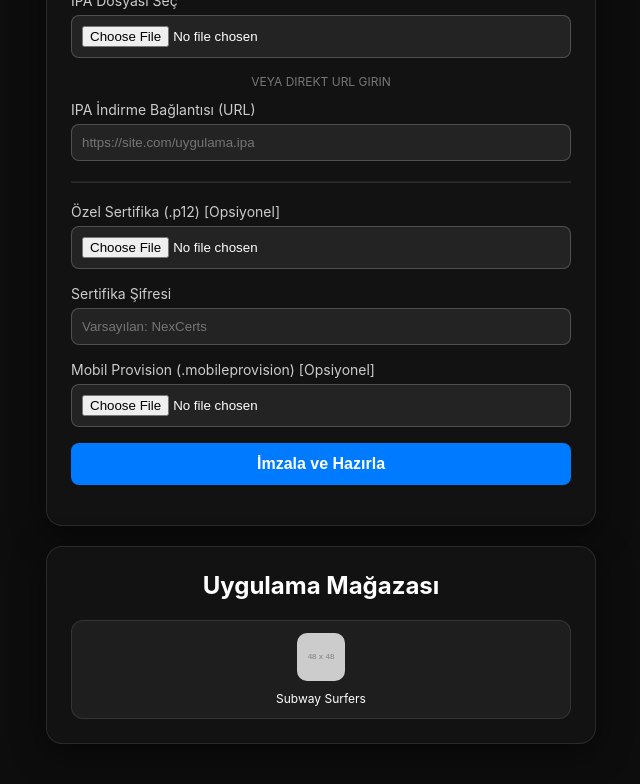
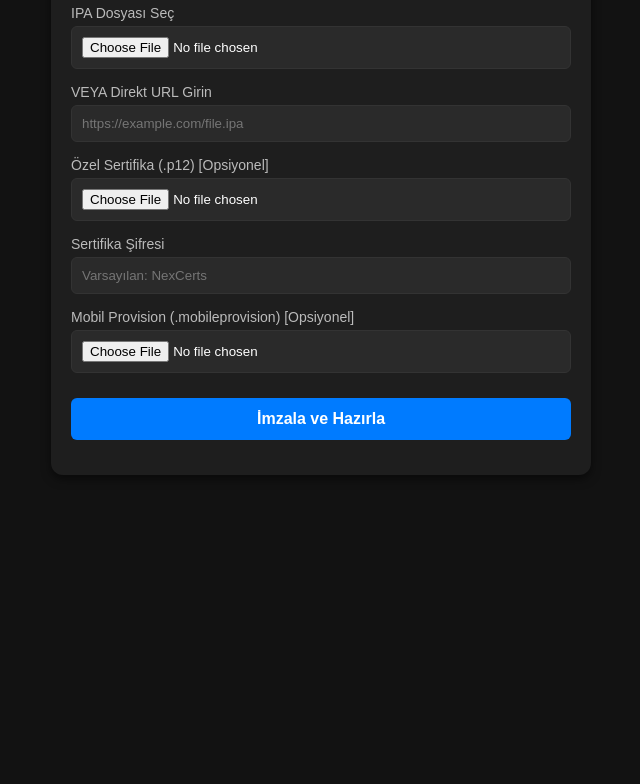
Before and after one commit to HereHacksYT/OsSigner, a website: page public/index.html in a window 1280 px wide. Shown: the part 113-897 px from the top of the page, without its empty margins (319-959 px from the left). After the commit the page ends 800 px from the top, so only its background shows below. Drawn offline with Linux system fonts and the light colour scheme; placeholder pictures from the web are drawn by us.

Commit message:
Refactor index.html for OsSigner application

```diff
--- a/public/index.html
+++ b/public/index.html
@@ -3,158 +3,46 @@
 <head>
     <meta charset="UTF-8">
     <meta name="viewport" content="width=device-width, initial-scale=1.0">
-  <title>IPA Sideload & Sign</title>
+    <title>OsSigner - IPA İmzalayıcı</title>
     <style>
-    body {
-      background: #0d0d0d url('background.jpg') no-repeat center center fixed;
-      background-size: cover;
-      color: #fff;
-      font-family: -apple-system, BlinkMacSystemFont, "Segoe UI", Roboto, Helvetica, Arial, sans-serif;
-      margin: 0;
-      padding: 20px;
-      display: flex;
-      flex-direction: column;
-      align-items: center;
-      min-height: 100vh;
-    }
-
-    .container {
-      width: 100%;
-      max-width: 500px;
-      background: rgba(20, 20, 20, 0.85);
-      backdrop-filter: blur(10px);
-      border-radius: 16px;
-      padding: 24px;
-      box-shadow: 0 8px 32px rgba(0, 0, 0, 0.5);
-      border: 1px solid rgba(255, 255, 255, 0.1);
-      margin-bottom: 20px;
-    }
-
-    h1, h2 {
-      text-align: center;
-      margin-top: 0;
-    }
-
-    .form-group {
-      margin-bottom: 16px;
-    }
-
-    label {
-      display: block;
-      margin-bottom: 6px;
-      font-size: 14px;
-      color: #ccc;
-    }
-
-    input[type="file"],
-    input[type="text"],
-    input[type="password"],
-    input[type="url"] {
-      width: 100%;
-      padding: 10px;
-      background: rgba(40, 40, 40, 0.8);
-      border: 1px solid rgba(255, 255, 255, 0.2);
-      border-radius: 8px;
-      color: #fff;
-      box-sizing: border-box;
-    }
-
-    button {
-      width: 100%;
-      padding: 12px;
-      background: #007aff;
-      border: none;
-      border-radius: 8px;
-      color: #fff;
-      font-weight: bold;
-      font-size: 16px;
-      cursor: pointer;
-      transition: background 0.2s;
-    }
-
-    button:hover {
-      background: #0056b3;
-    }
-
-    .divider {
-      text-align: center;
-      margin: 12px 0;
-      color: #777;
-      font-size: 12px;
-    }
-
-    .app-grid {
-      display: grid;
-      grid-template-columns: repeat(auto-fit, minmax(100px, 1fr));
-      gap: 12px;
-      margin-top: 10px;
-    }
-
-    .app-card {
-      background: rgba(255, 255, 255, 0.05);
-      border: 1px solid rgba(255, 255, 255, 0.1);
-      border-radius: 12px;
-      padding: 12px;
-      text-align: center;
-      cursor: pointer;
-      transition: transform 0.2s, background 0.2s;
-    }
-
-    .app-card:hover {
-      transform: translateY(-2px);
-      background: rgba(255, 255, 255, 0.15);
-    }
-
-    .app-card img {
-      width: 48px;
-      height: 48px;
-      border-radius: 10px;
-      margin-bottom: 6px;
-    }
-
-    .app-card span {
-      display: block;
-      font-size: 12px;
-      white-space: nowrap;
-      overflow: hidden;
-      text-overflow: ellipsis;
-    }
-
-    #status {
-      margin-top: 16px;
-      text-align: center;
-      font-size: 14px;
-      word-break: break-word;
-    }
+        body { font-family: Arial, sans-serif; background: #121212; color: #fff; margin: 0; padding: 20px; display: flex; justify-content: center; }
+        .container { max-width: 500px; width: 100%; background: #1e1e1e; padding: 20px; border-radius: 12px; box-shadow: 0 4px 10px rgba(0,0,0,0.5); }
+        h1 { text-align: center; margin-bottom: 20px; }
+        .form-group { margin-bottom: 15px; }
+        label { display: block; margin-bottom: 5px; font-size: 14px; color: #bbb; }
+        input[type="text"], input[type="file"] { width: 100%; padding: 10px; border-radius: 6px; border: 1px solid #333; background: #2a2a2a; color: #fff; box-sizing: border-box; }
+        button { width: 100%; padding: 12px; border: none; border-radius: 6px; background: #007bff; color: white; font-weight: bold; cursor: pointer; font-size: 16px; margin-top: 10px; }
+        button:disabled { background: #555; }
+        #status { margin-top: 15px; text-align: center; font-weight: bold; }
+        .error { color: #ff4d4d; }
+        .success { color: #28a745; }
+        a.download-btn { display: block; text-align: center; margin-top: 10px; background: #28a745; color: white; padding: 10px; text-decoration: none; border-radius: 6px; font-weight: bold; }
     </style>
 </head>
 <body>
 
 <div class="container">
-    <h1>IPA İmzalama</h1>
+    <h1>OsSigner</h1>
+
     <form id="signForm">
         <div class="form-group">
             <label>IPA Dosyası Seç</label>
             <input type="file" id="ipaFile" accept=".ipa">
         </div>
 
-      <div class="divider">VEYA DIREKT URL GIRIN</div>
-
         <div class="form-group">
-        <label>IPA İndirme Bağlantısı (URL)</label>
-        <input type="url" id="ipaUrl" placeholder="https://site.com/uygulama.ipa">
+            <label>VEYA Direkt URL Girin</label>
+            <input type="text" id="ipaUrl" placeholder="https://example.com/file.ipa">
         </div>
-
-      <hr style="border-color: rgba(255,255,255,0.1); margin: 20px 0;">
 
         <div class="form-group">
             <label>Özel Sertifika (.p12) [Opsiyonel]</label>
-        <input type="file" id="certFile" accept=".p12">
+            <input type="file" id="p12File" accept=".p12">
         </div>
 
         <div class="form-group">
             <label>Sertifika Şifresi</label>
-        <input type="password" id="password" placeholder="Varsayılan: NexCerts">
+            <input type="text" id="password" placeholder="Varsayılan: NexCerts">
         </div>
 
         <div class="form-group">
@@ -162,109 +50,69 @@
             <input type="file" id="provFile" accept=".mobileprovision">
         </div>
 
-      <button type="submit">İmzala ve Hazırla</button>
+        <button type="submit" id="submitBtn">İmzala ve Hazırla</button>
     </form>
+
     <div id="status"></div>
 </div>
 
-  <div class="container">
-    <h2>Uygulama Mağazası</h2>
-    <div class="app-grid">
-      <!-- Verilen Dropbox linki entegre edildi -->
-      <div class="app-card" onclick="selectAndSignApp('https://www.dropbox.com/scl/fi/awnz7l5c6aw279wdcllxx/Subway-Surf-Hacked-OsmanBurda.ipa?rlkey=27lhqxfrl525wj7haelwh5ett&st=pd5qs7ou&e=1&dl=1')">
-        <img src="https://via.placeholder.com/48" alt="Subway Surfers">
-        <span>Subway Surfers</span>
-      </div>
-    </div>
-  </div>
+<script>
+document.getElementById('signForm').addEventListener('submit', async (e) => {
+    e.preventDefault();
 
-  <script>
-    // Mağazadaki karta basınca OTOMATİK İNDİR VE İMZALA fonksiyonu
-    async function selectAndSignApp(url) {
-      document.getElementById('ipaUrl').value = url;
-      document.getElementById('ipaFile').value = '';
+    const submitBtn = document.getElementById('submitBtn');
+    const statusDiv = document.getElementById('status');
 
-      const statusDiv = document.getElementById('status');
-      statusDiv.style.color = '#fff';
-      statusDiv.innerText = 'Uygulama sunucuya indiriliyor ve imzalanıyor, lütfen bekleyin...';
+    const ipaFile = document.getElementById('ipaFile').files[0];
+    const ipaUrl = document.getElementById('ipaUrl').value.trim();
+    const p12File = document.getElementById('p12File').files[0];
+    const password = document.getElementById('password').value.trim();
+    const provFile = document.getElementById('provFile').files[0];
+
+    if (!ipaFile && !ipaUrl) {
+        statusDiv.className = 'error';
+        statusDiv.innerText = 'Lütfen bir IPA dosyası seçin veya bir URL girin.';
+        return;
+    }
 
     const formData = new FormData();
-      formData.append('ipaUrl', url);
+    if (ipaFile) formData.append('ipa', ipaFile);
+    if (ipaUrl) formData.append('ipaUrl', ipaUrl);
+    if (p12File) formData.append('p12', p12File);
+    if (password) formData.append('password', password);
+    if (provFile) formData.append('mobileprovision', provFile);
 
-      const certFile = document.getElementById('certFile').files[0];
-      const provFile = document.getElementById('provFile').files[0];
-      const password = document.getElementById('password').value;
-
-      if (certFile) formData.append('cert', certFile);
-      if (provFile) formData.append('provision', provFile);
-      if (password) formData.append('password', password);
+    submitBtn.disabled = true;
+    statusDiv.className = '';
+    statusDiv.innerText = 'İmzalanıyor, lütfen bekleyin...';
 
     try {
-        const response = await fetch('/sign', {
+        // Doğrudan mevcuttaki domaine istek atar
+        const response = await fetch('/api/sign', {
             method: 'POST',
             body: formData
         });
 
         const data = await response.json();
 
-        if (response.ok) {
-          statusDiv.style.color = '#4cd964';
-          statusDiv.innerHTML = `${data.message} <br><a href="${data.downloadUrl}" style="color:#007aff; font-weight:bold;">[ İmzalı IPA'yı İndir ]</a>`;
+        if (response.ok && data.success) {
+            statusDiv.className = 'success';
+            statusDiv.innerHTML = `
+                <p>${data.message}</p>
+                <a href="${data.downloadUrl}" class="download-btn" target="_blank">İmzalı IPA'yı İndir</a>
+            `;
         } else {
-          statusDiv.style.color = '#ff3b30';
-          statusDiv.innerText = `Hata: ${data.error} ${data.details || ''}`;
+            statusDiv.className = 'error';
+            statusDiv.innerText = 'Hata: ' + (data.error || 'İmzalama başarısız.');
         }
     } catch (err) {
-        statusDiv.style.color = '#ff3b30';
+        statusDiv.className = 'error';
         statusDiv.innerText = 'Sunucuyla bağlantı kurulamadı.';
-      }
-    }
-
-    // Form manuel gönderildiğinde çalışan fonksiyon
-    document.getElementById('signForm').addEventListener('submit', async (e) => {
-      e.preventDefault();
-      const ipaFile = document.getElementById('ipaFile').files[0];
-      const ipaUrl = document.getElementById('ipaUrl').value;
-
-      if (ipaUrl && !ipaFile) {
-        selectAndSignApp(ipaUrl);
-        return;
-      }
-
-      const statusDiv = document.getElementById('status');
-      statusDiv.style.color = '#fff';
-      statusDiv.innerText = 'İşlem başlatılıyor...';
-
-      const formData = new FormData();
-      const certFile = document.getElementById('certFile').files[0];
-      const provFile = document.getElementById('provFile').files[0];
-      const password = document.getElementById('password').value;
-
-      if (ipaFile) formData.append('ipa', ipaFile);
-      if (certFile) formData.append('cert', certFile);
-      if (provFile) formData.append('provision', provFile);
-      if (password) formData.append('password', password);
-
-      try {
-        const response = await fetch('/sign', {
-          method: 'POST',
-          body: formData
-        });
-
-        const data = await response.json();
-
-        if (response.ok) {
-          statusDiv.style.color = '#4cd964';
-          statusDiv.innerHTML = `${data.message} <br><a href="${data.downloadUrl}" style="color:#007aff; font-weight:bold;">[ İmzalı IPA'yı İndir ]</a>`;
-        } else {
-          statusDiv.style.color = '#ff3b30';
-          statusDiv.innerText = `Hata: ${data.error} ${data.details || ''}`;
-        }
-      } catch (err) {
-        statusDiv.style.color = '#ff3b30';
-        statusDiv.innerText = 'Sunucuyla bağlantı kurulamadı.';
+    } finally {
+        submitBtn.disabled = false;
     }
 });
 </script>
+
 </body>
 </html>
```
Lines whose indentation alone changed are shown as unchanged.
